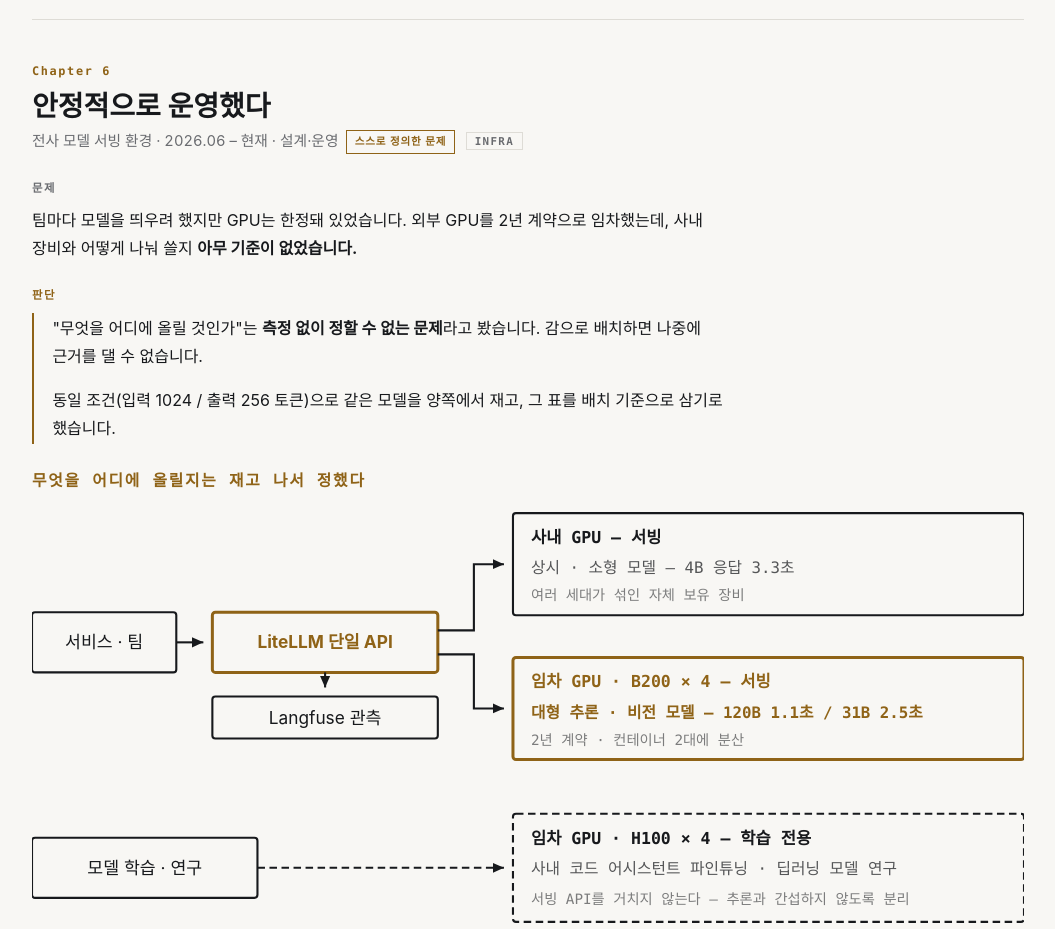
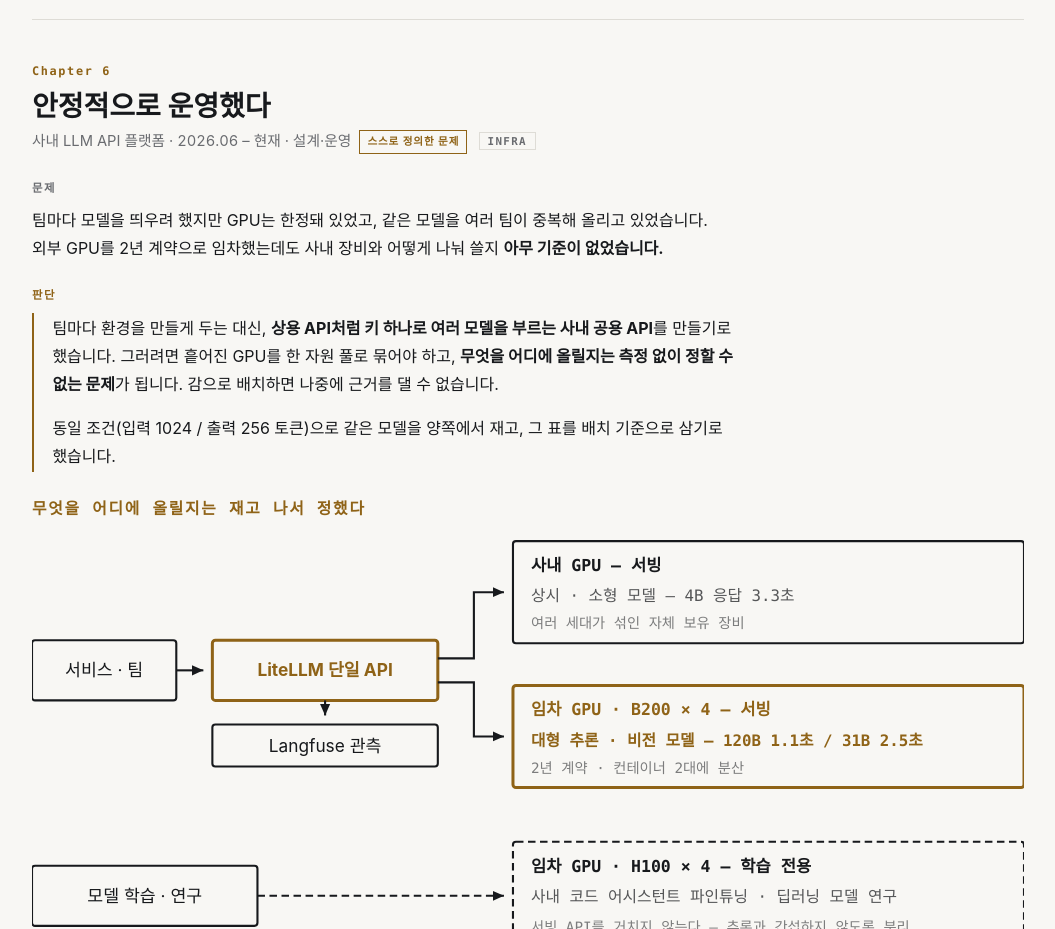
Before and after one commit to accforaus/portfolio, a plain HTML site: page index.html in a window 1280 px wide. Shown: the part 10940-11869 px from the top of the page, without its empty margins (112-1167 px from the left). Drawn offline with Linux system fonts and the light colour scheme.

Commit message:
LLM 플랫폼 명칭 개고

```diff
--- a/index.html
+++ b/index.html
@@ -1256,13 +1256,14 @@
   <article class="chapter">
     <span class="chnum">Chapter 6</span>
     <h3>안정적으로 운영했다</h3>
-    <p class="chsub">전사 모델 서빙 환경 · 2026.06 – 현재 · 설계·운영<span class="self">스스로 정의한 문제</span><span class="cat">INFRA</span></p>
+    <p class="chsub">사내 LLM API 플랫폼 · 2026.06 – 현재 · 설계·운영<span class="self">스스로 정의한 문제</span><span class="cat">INFRA</span></p>
 
     <div class="block">
       <p class="blabel">문제</p>
       <p>
-        팀마다 모델을 띄우려 했지만 GPU는 한정돼 있었습니다. 외부 GPU를 2년 계약으로
-        임차했는데, 사내 장비와 어떻게 나눠 쓸지 <strong>아무 기준이 없었습니다.</strong>
+        팀마다 모델을 띄우려 했지만 GPU는 한정돼 있었고, 같은 모델을 여러 팀이 중복해
+        올리고 있었습니다. 외부 GPU를 2년 계약으로 임차했는데도 사내 장비와 어떻게 나눠 쓸지
+        <strong>아무 기준이 없었습니다.</strong>
       </p>
     </div>
 
@@ -1270,7 +1271,9 @@
       <p class="blabel judge">판단</p>
       <div class="judgebox">
         <p>
-          "무엇을 어디에 올릴 것인가"는 <strong>측정 없이 정할 수 없는 문제</strong>라고 봤습니다.
+          팀마다 환경을 만들게 두는 대신, <strong>상용 API처럼 키 하나로 여러 모델을 부르는
+          사내 공용 API</strong>를 만들기로 했습니다. 그러려면 흩어진 GPU를 한 자원 풀로 묶어야 하고,
+          <strong>무엇을 어디에 올릴지는 측정 없이 정할 수 없는 문제</strong>가 됩니다.
           감으로 배치하면 나중에 근거를 댈 수 없습니다.
         </p>
         <p>
```
Also changed, not shown: 1 other file.
